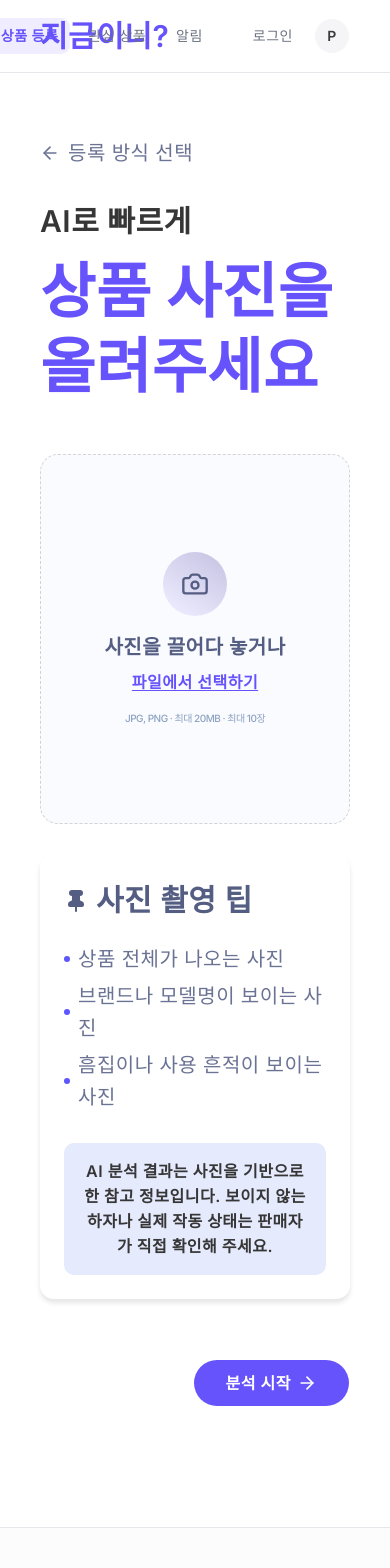
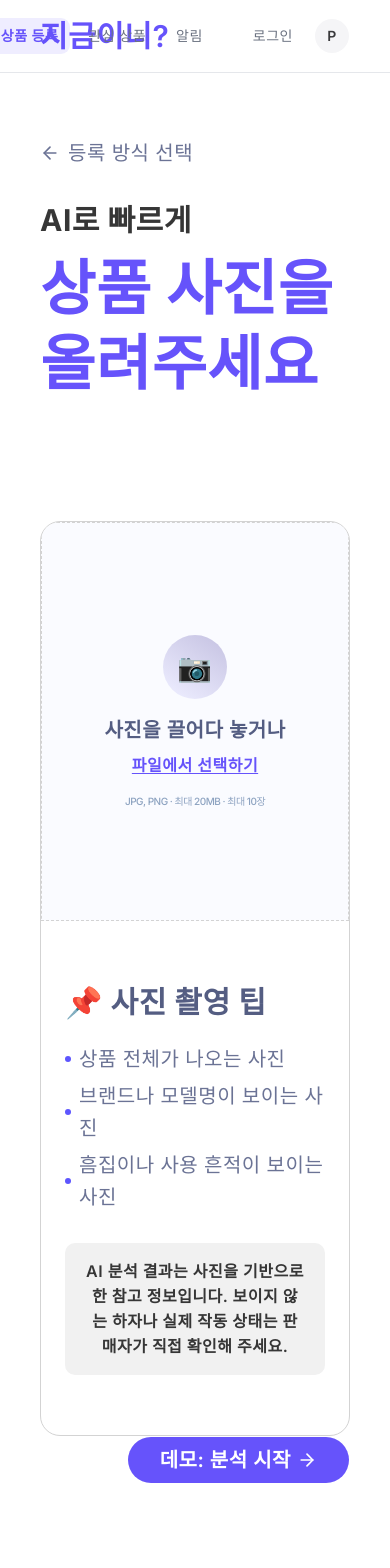
Before and after one commit to 2609-swyp-team5/swyp, a Next.js app in the folder frontend/: page /sell/register/ai in a window 390 px wide. Shown: the top 1568 px of the page. Built offline with nearby package versions, Linux system fonts and the light colour scheme.

Commit message:
refactor: (ai)상품 등록 이미지 처리 수정
- 첫 번째 업로드 이미지를 대표 사진으로 고정
- 이미지 업로드 오류 메시지 초기화 처리
- 오류 메시지 좌측 하단 고정

```diff
--- a/frontend/src/features/sell/components/AiImageUpload.tsx
+++ b/frontend/src/features/sell/components/AiImageUpload.tsx
@@ -3,9 +3,8 @@
 import { useEffect, useRef, useState } from "react";
 
 import Image from "next/image";
-import { Camera, CircleAlert, Plus, X } from "lucide-react";
+import { Plus, X } from "lucide-react";
 
-import { Alert, AlertDescription } from "@/common/components/ui/Alert";
 import { Badge } from "@/common/components/ui/Badge";
 import { Button } from "@/common/components/ui/Button";
 
@@ -15,7 +14,6 @@ type PreviewImage = {
 };
 
 type AiImageUploadProps = {
-    error?: string;
     onError: (message: string) => void;
     onFilesChange: (files: File[]) => void;
 };
@@ -28,12 +26,10 @@ function fileKey(file: File) {
     return `${file.name}-${file.size}-${file.lastModified}`;
 }
 
-export function AiImageUpload({ error, onError, onFilesChange }: AiImageUploadProps) {
+export function AiImageUpload({ onError, onFilesChange }: AiImageUploadProps) {
     const inputRef = useRef<HTMLInputElement>(null);
     const imagesRef = useRef<PreviewImage[]>([]);
-    const representativeUrlRef = useRef<string | null>(null);
     const [images, setImages] = useState<PreviewImage[]>([]);
-    const [representativeUrl, setRepresentativeUrl] = useState<string | null>(null);
     const [isDragging, setIsDragging] = useState(false);
 
     useEffect(() => {
@@ -42,23 +38,10 @@ export function AiImageUpload({ error, onError, onFilesChange }: AiImageUploadPr
         };
     }, []);
 
-    const updateImages = (nextImages: PreviewImage[], nextRepresentativeUrl: string | null) => {
-        const representativeImage = nextImages.find((image) => image.url === nextRepresentativeUrl);
-
+    const updateImages = (nextImages: PreviewImage[]) => {
         imagesRef.current = nextImages;
-        representativeUrlRef.current = nextRepresentativeUrl;
         setImages(nextImages);
-        setRepresentativeUrl(nextRepresentativeUrl);
-        onFilesChange(
-            representativeImage
-                ? [
-                      representativeImage.file,
-                      ...nextImages
-                          .filter((image) => image.url !== nextRepresentativeUrl)
-                          .map((image) => image.file),
-                  ]
-                : nextImages.map((image) => image.file),
-        );
+        onFilesChange(nextImages.map((image) => image.file));
     };
 
     const addFiles = (fileList: FileList | File[]) => {
@@ -92,13 +75,12 @@ export function AiImageUpload({ error, onError, onFilesChange }: AiImageUploadPr
             ...images,
             ...acceptedFiles.map((file) => ({ file, url: URL.createObjectURL(file) })),
         ];
-        const nextRepresentativeUrl = representativeUrlRef.current ?? nextImages[0]?.url ?? null;
 
         if (acceptedFiles.length > 0) {
             if (!exceedsMaxCount) {
                 onError("");
             }
-            updateImages(nextImages, nextRepresentativeUrl);
+            updateImages(nextImages);
         }
     };
 
@@ -110,16 +92,8 @@ export function AiImageUpload({ error, onError, onFilesChange }: AiImageUploadPr
         }
 
         const nextImages = images.filter((image) => image.url !== targetUrl);
-        const nextRepresentativeUrl =
-            representativeUrlRef.current === targetUrl
-                ? (nextImages[0]?.url ?? null)
-                : representativeUrlRef.current;
-
-        updateImages(nextImages, nextRepresentativeUrl);
-    };
-
-    const setRepresentative = (targetUrl: string) => {
-        updateImages(images, targetUrl);
+        updateImages(nextImages);
+        onError("");
     };
 
     const openFileDialog = () => inputRef.current?.click();
@@ -130,7 +104,7 @@ export function AiImageUpload({ error, onError, onFilesChange }: AiImageUploadPr
                 role="button"
                 tabIndex={0}
                 aria-label="상품 사진 업로드"
-                className={`relative flex h-[370px] w-full cursor-pointer flex-col items-center justify-center gap-4 rounded-2xl border border-dashed p-12 transition-colors ${
+                className={`relative flex h-[399px] min-h-[280px] w-full cursor-pointer flex-col items-center justify-center gap-4 rounded-tl-[16px] rounded-tr-[16px] border border-dashed p-12 transition-colors ${
                     isDragging
                         ? "border-[#6653fb] bg-[#f0efff]"
                         : "border-[#d3d3d3] bg-[#fafbff] hover:border-[#6653fb]"
@@ -171,7 +145,9 @@ export function AiImageUpload({ error, onError, onFilesChange }: AiImageUploadPr
                 {images.length === 0 ? (
                     <>
                         <span className="flex size-16 items-center justify-center rounded-full bg-[linear-gradient(34deg,#ededff_6%,#c7c4e3_94%)]">
-                            <Camera aria-hidden="true" className="size-7 text-[#545d82]" />
+                            <span aria-hidden="true" className="text-[28px] leading-[42px]">
+                                📷
+                            </span>
                         </span>
                         <span className="flex flex-col items-center gap-2 text-center">
                             <span className="text-[20px] leading-[30px] font-semibold tracking-[0.5px] text-[#545d82]">
@@ -186,7 +162,7 @@ export function AiImageUpload({ error, onError, onFilesChange }: AiImageUploadPr
                         </span>
                     </>
                 ) : (
-                    <div className="grid w-full grid-cols-2 gap-3 sm:grid-cols-3 lg:grid-cols-5">
+                    <div className="grid w-full max-w-[760px] grid-cols-2 gap-3 sm:grid-cols-3 lg:grid-cols-5">
                         {images.map((image, index) => (
                             <div
                                 key={image.url}
@@ -200,7 +176,7 @@ export function AiImageUpload({ error, onError, onFilesChange }: AiImageUploadPr
                                     className="object-cover"
                                     sizes="(min-width: 1024px) 160px, 33vw"
                                 />
-                                {image.url === representativeUrl && (
+                                {image.url === images[0]?.url && (
                                     <Badge className="absolute top-2 left-2 h-auto rounded-full bg-[#6653fb] px-2 py-1 text-[11px] leading-4 font-semibold text-white hover:bg-[#6653fb]">
                                         대표 이미지
                                     </Badge>
@@ -218,20 +194,6 @@ export function AiImageUpload({ error, onError, onFilesChange }: AiImageUploadPr
                                 >
                                     <X aria-hidden="true" className="size-4" />
                                 </Button>
-                                {image.url !== representativeUrl && (
-                                    <Button
-                                        type="button"
-                                        variant="ghost"
-                                        size="sm"
-                                        className="absolute right-2 bottom-2 h-auto rounded-full bg-white/90 px-2 py-1 text-[11px] leading-4 font-semibold text-[#545d82] hover:bg-white"
-                                        onClick={(event) => {
-                                            event.stopPropagation();
-                                            setRepresentative(image.url);
-                                        }}
-                                    >
-                                        대표로 설정
-                                    </Button>
-                                )}
                             </div>
                         ))}
                         {images.length < MAX_FILE_COUNT && (
@@ -252,17 +214,6 @@ export function AiImageUpload({ error, onError, onFilesChange }: AiImageUploadPr
                     </div>
                 )}
             </div>
-            {error && (
-                <Alert
-                    variant="destructive"
-                    className="flex items-center gap-1.5 border-0 bg-transparent p-0 text-left shadow-none"
-                >
-                    <CircleAlert aria-hidden="true" className="size-4 shrink-0" />
-                    <AlertDescription className="typography-body-small text-destructive p-0">
-                        {error}
-                    </AlertDescription>
-                </Alert>
-            )}
         </div>
     );
 }
--- a/frontend/src/features/sell/components/AiRegisterPage.tsx
+++ b/frontend/src/features/sell/components/AiRegisterPage.tsx
@@ -3,8 +3,9 @@
 import { useState, type MouseEvent } from "react";
 
 import Link from "next/link";
-import { ArrowLeft, ArrowRight, Pin } from "lucide-react";
+import { ArrowLeft, ArrowRight, CircleAlert } from "lucide-react";
 
+import { Alert, AlertDescription } from "@/common/components/ui/Alert";
 import { Button } from "@/common/components/ui/Button";
 import { AiImageUpload } from "@/features/sell/components/AiImageUpload";
 
@@ -21,47 +22,42 @@ export function AiRegisterPage() {
 
     return (
         <main className="flex flex-1 flex-col bg-white">
-            <section className="layout-container flex flex-1 flex-col gap-[50px] py-16 pb-[120px]">
+            <section className="layout-container flex flex-1 flex-col gap-[80px] py-16 pb-[120px]">
                 <header className="flex flex-col gap-[30px]">
                     <Link
                         href="/sell/register"
-                        className="typography-body-medium inline-flex w-fit items-center gap-2 text-[#6b7395] transition-colors hover:text-[#6653fb]"
+                        className="inline-flex w-fit items-center gap-2 text-[20px] leading-[32px] font-medium tracking-[0.5px] text-[#6b7395] transition-colors hover:text-[#6653fb]"
                     >
                         <ArrowLeft aria-hidden="true" className="size-5" />
                         <span>등록 방식 선택</span>
                     </Link>
                     <div className="flex flex-col gap-2.5">
-                        <p className="typography-heading-03 text-[#363636]">AI로 빠르게</p>
-                        <h1 className="typography-heading-01 text-[#6653fb]">
+                        <p className="text-[30px] leading-[42px] font-bold tracking-[0.5px] text-[#363636]">
+                            AI로 빠르게
+                        </p>
+                        <h1 className="text-[60px] leading-[75px] font-bold tracking-[0.5px] text-[#6653fb]">
                             상품 사진을 올려주세요
                         </h1>
                     </div>
                 </header>
 
-                <div className="flex flex-col items-end gap-[60px]">
-                    <div className="flex w-full flex-col gap-[30px] lg:h-[722px] lg:px-[120px]">
-                        <AiImageUpload error={error} onError={setError} onFilesChange={setImages} />
+                <div className="flex w-full flex-col rounded-[20px] bg-white pt-10 sm:px-8 lg:h-[921px] lg:px-[60px]">
+                    <div className="flex w-full flex-col gap-[30px] overflow-hidden rounded-[20px] border border-[#d3d3d3] bg-white pb-[30px]">
+                        <AiImageUpload onError={setError} onFilesChange={setImages} />
 
-                        <section className="flex min-h-[322px] flex-col justify-center gap-[30px] rounded-xl bg-white px-6 py-6 shadow-[0_4px_5px_rgba(0,0,0,0.1)] lg:h-[322px] lg:px-[50px]">
+                        <section className="flex min-h-[322px] w-full flex-col justify-center gap-[30px] rounded-[12px] bg-white px-6 py-[30px] lg:px-[80px]">
                             <div className="flex flex-col items-start gap-5">
-                                <h2 className="typography-heading-03 flex items-center gap-2 text-[#545d82]">
-                                    <Pin
-                                        aria-hidden="true"
-                                        className="size-6"
-                                        fill="currentColor"
-                                    />
+                                <h2 className="text-[30px] leading-[42px] font-bold tracking-[0.5px] text-[#545d82]">
+                                    <span aria-hidden="true">📌 </span>
                                     사진 촬영 팁
                                 </h2>
-                                <ul className="flex flex-col gap-[5px]">
+                                <ul className="flex flex-col gap-[5px] text-[20px] leading-[32px] font-medium tracking-[0.5px] text-[#6b7395]">
                                     {[
                                         "상품 전체가 나오는 사진",
                                         "브랜드나 모델명이 보이는 사진",
                                         "흠집이나 사용 흔적이 보이는 사진",
                                     ].map((tip) => (
-                                        <li
-                                            key={tip}
-                                            className="typography-body-medium flex items-center gap-2 text-[#6b7395]"
-                                        >
+                                        <li key={tip} className="flex items-center gap-2">
                                             <span
                                                 aria-hidden="true"
                                                 className="size-1.5 shrink-0 rounded-full bg-[#5d55fe]"
@@ -72,7 +68,7 @@ export function AiRegisterPage() {
                                 </ul>
                             </div>
 
-                            <div className="flex min-h-[57px] items-center justify-center rounded-[10px] bg-[#e5eafc] px-5 py-4 text-center">
+                            <div className="flex min-h-[57px] items-center justify-center rounded-[10px] bg-[#f1f1f1] px-5 py-4 text-center">
                                 <p className="text-[16px] leading-[25px] font-semibold tracking-[0.5px] text-[#363636]">
                                     AI 분석 결과는 사진을 기반으로 한 참고 정보입니다. 보이지 않는
                                     하자나 실제 작동 상태는 판매자가 직접 확인해 주세요.
@@ -81,22 +77,28 @@ export function AiRegisterPage() {
                         </section>
                     </div>
 
-                    <div className="flex flex-col items-end gap-2">
+                    <div className="relative flex min-h-[96px] w-full flex-1 flex-col justify-between gap-2 pb-0 sm:block">
                         {error && (
-                            <p className="sr-only" aria-live="polite">
-                                {error}
-                            </p>
+                            <Alert
+                                variant="destructive"
+                                className="flex w-auto max-w-full items-center gap-1.5 border-0 bg-transparent p-0 text-left shadow-none sm:absolute sm:top-4 sm:left-0"
+                            >
+                                <CircleAlert aria-hidden="true" className="size-4 shrink-0" />
+                                <AlertDescription className="typography-body-small text-destructive p-0 text-left">
+                                    {error}
+                                </AlertDescription>
+                            </Alert>
                         )}
                         <Button
                             asChild
                             size="lg"
-                            className="h-12 rounded-full bg-[#6653fb] px-8 text-[16px] leading-[25px] font-semibold tracking-[0.5px] text-white hover:bg-[#5745e7]"
+                            className="h-12 self-end rounded-full bg-[#6653fb] px-8 text-[20px] leading-[30px] font-semibold tracking-[0.5px] text-white hover:bg-[#5745e7] sm:absolute sm:right-0 sm:bottom-0"
                         >
                             <Link
                                 href="/sell/register/ai/additional-info"
                                 onClick={handleAnalysisStart}
                             >
-                                분석 시작
+                                데모: 분석 시작
                                 <ArrowRight aria-hidden="true" className="size-5" />
                             </Link>
                         </Button>
```
